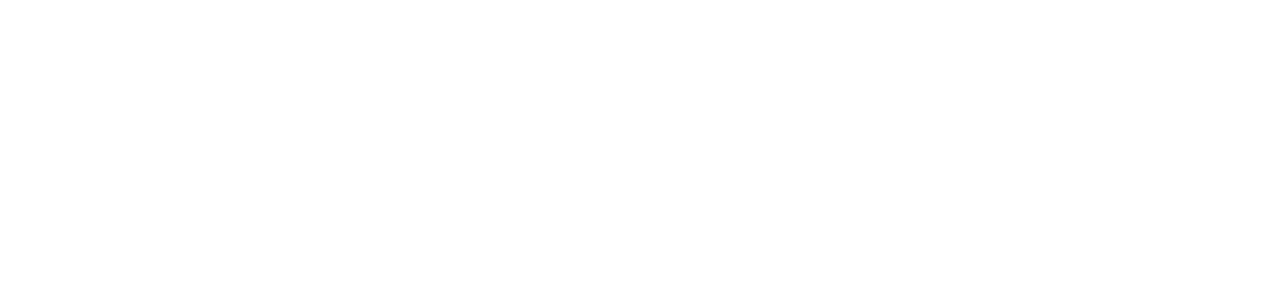
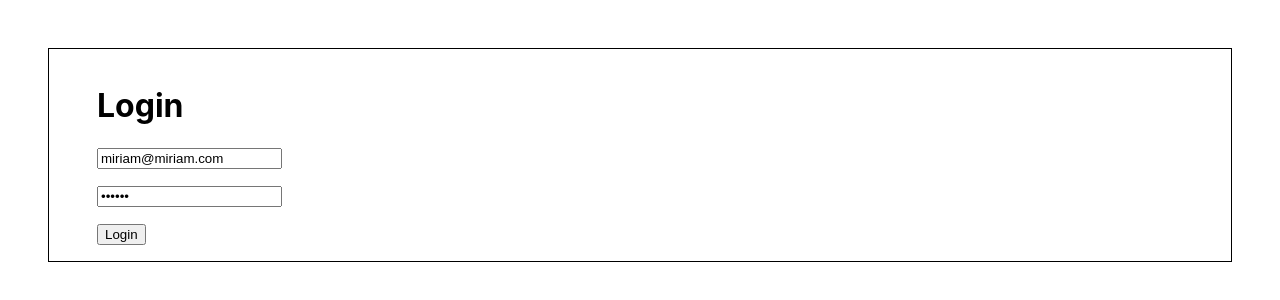
Before and after one commit to Miriamvdb/codaisseur-coders-60, a React (Create React App) app: page /login in a window 1280 px wide. Before the commit this address had no page. Shown: the top 300 px of the page. Built offline with nearby package versions, Linux system fonts and the light colour scheme.

Commit message:
Loginpage: part I

```diff
--- a/src/App.js
+++ b/src/App.js
@@ -1,6 +1,6 @@
 import "./App.css";
 import { Route, Routes } from "react-router-dom";
-import { Homepage, PostDetailspage } from "./pages";
+import { Homepage, LoginPage, PostDetailspage } from "./pages";
 
 function App() {
   return (
@@ -8,6 +8,7 @@ function App() {
       <Routes>
         <Route path="/" element={<Homepage />} />
         <Route path="/post/:id" element={<PostDetailspage />} />
+        <Route path="/login" element={<LoginPage />} />
       </Routes>
     </div>
   );
--- /dev/null
+++ b/src/pages/LoginPage/index.js
@@ -0,0 +1,46 @@
+import { useState } from "react";
+import { useDispatch } from "react-redux";
+import { login } from "../../store/auth/thunk";
+import "./styles.css";
+
+const LoginPage = () => {
+  const [email, setEmail] = useState("miriam@miriam.com");
+  const [password, setPassword] = useState("miriam");
+
+  const dispatch = useDispatch();
+
+  const submitLogin = (event) => {
+    event.preventDefault();
+    console.log("Login cred: ", email, password);
+    dispatch(login(email, password));
+  };
+
+  return (
+    <div className="container-loginpage">
+      <h1>Login</h1>
+      <form onSubmit={submitLogin}>
+        <p>
+          <input
+            className="input-login"
+            type="email"
+            value={email}
+            onChange={(event) => setEmail(event.target.value)}
+            placeholder="Email address"
+          />
+        </p>
+        <p>
+          <input
+            className="input-login"
+            type="password"
+            value={password}
+            onChange={(event) => setPassword(event.target.value)}
+            placeholder="Password"
+          />
+        </p>
+        <button type="submit">Login</button>
+      </form>
+    </div>
+  );
+};
+
+export { LoginPage };
--- /dev/null
+++ b/src/pages/LoginPage/styles.css
@@ -0,0 +1,5 @@
+.container-loginpage {
+  margin: 3rem;
+  padding: 1rem 3rem;
+  border: 1px solid black;
+}
--- a/src/pages/PostDetailspage/styles.css
+++ b/src/pages/PostDetailspage/styles.css
@@ -12,5 +12,4 @@
 
 .link-postpage:hover {
   color: tomato;
-  /* font-weight: bold; */
 }
--- a/src/pages/index.js
+++ b/src/pages/index.js
@@ -1,2 +1,3 @@
 export * from "./Homepage";
 export * from "./PostDetailspage";
+export * from "./LoginPage";
--- /dev/null
+++ b/src/store/auth/slice.js
@@ -0,0 +1,25 @@
+import { createSlice } from "@reduxjs/toolkit";
+
+const initialState = {
+  me: null, // this is the logged in user
+  accessToken: null,
+  loading: false,
+};
+
+export const authSlice = createSlice({
+  name: "auth",
+  initialState,
+  reducers: {
+    startLoadingAuth: (state) => {
+      state.loading = true;
+    },
+    loggedIn: (state, action) => {
+      console.log("Logged in action", action);
+      state.accessToken = action.payload;
+      state.loading = false;
+    },
+  },
+});
+
+export const { startLoadingAuth, loggedIn } = authSlice.actions;
+export default authSlice.reducer;
--- /dev/null
+++ b/src/store/auth/thunk.js
@@ -0,0 +1,17 @@
+import axios from "axios";
+import { apiUrl } from "../../config/constants";
+import { loggedIn, startLoadingAuth } from "./slice";
+
+export const login = (email, password) => async (dispatch, getState) => {
+  try {
+    dispatch(startLoadingAuth());
+    const response = await axios.post(`${apiUrl}/login`, {
+      email,
+      password,
+    });
+    console.log(response.data);
+    dispatch(loggedIn(response.data));
+  } catch (e) {
+    console.log(e.message);
+  }
+};
--- a/src/store/index.js
+++ b/src/store/index.js
@@ -1,11 +1,13 @@
 import { configureStore } from "@reduxjs/toolkit";
 import feedReducer from "./feed/slice";
 import postPageReducer from "./postPage/slice";
+import authReducer from "./auth/slice";
 
 const store = configureStore({
   reducer: {
     feed: feedReducer,
     postPage: postPageReducer,
+    auth: authReducer,
   },
 });
 
```
Also changed, not shown: src/store/auth/selectors.js (added), 1 other file (tests, documents, lock files or other folders).
